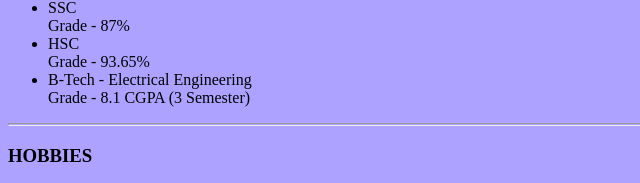
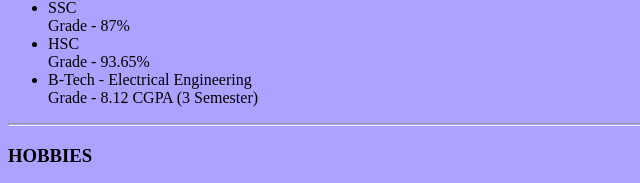
Before and after one commit to VedantShrirao18/CV, a plain HTML site: page index.html in a window 1280 px wide. Shown: the part 443-626 px from the top of the page, 0-640 px from the left. Drawn offline with Linux system fonts and the light colour scheme.

Commit message:
Update index.html

```diff
--- a/index.html
+++ b/index.html
@@ -20,7 +20,7 @@ EDUCATION
     <ul>
 <li>SSC<br>Grade - 87% </li>
 <li>HSC<br>Grade - 93.65%</li>
-<li>B-Tech - Electrical Engineering <br>Grade - 8.1 CGPA (3 Semester)</li>
+<li>B-Tech - Electrical Engineering <br>Grade - 8.12 CGPA (3 Semester)</li>
     </ul>
     <hr size="3">
     <h3>HOBBIES</h3>
```
